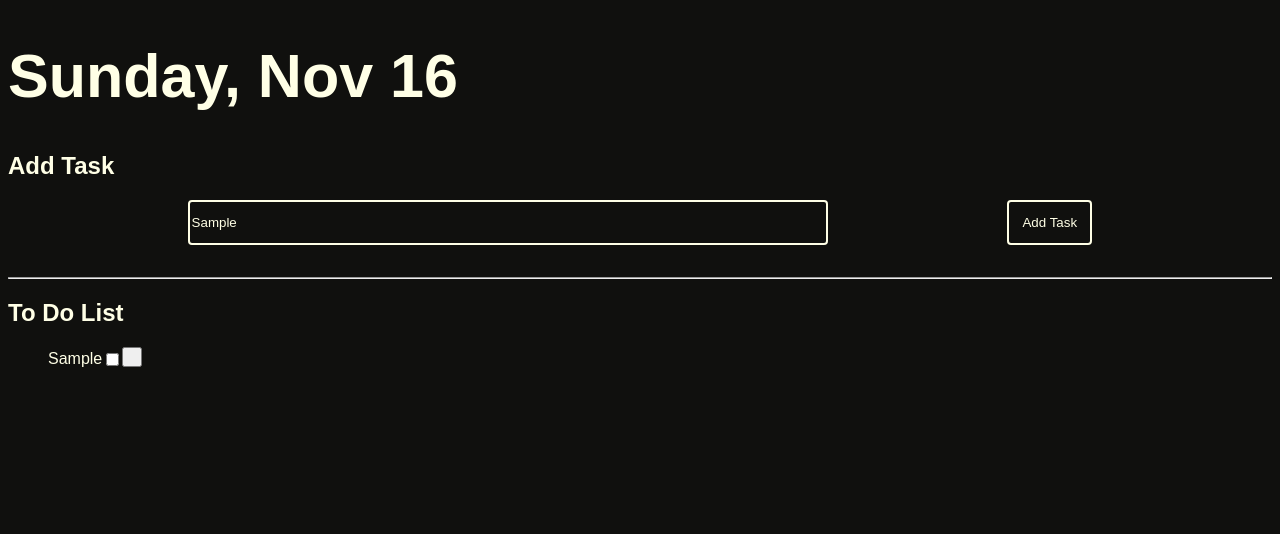
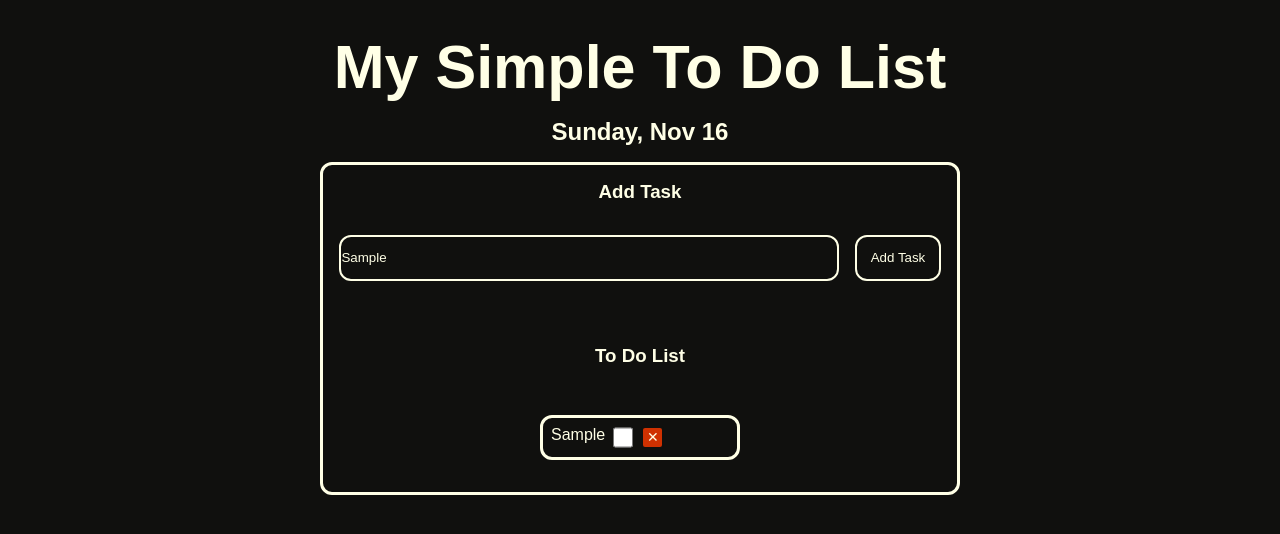
Before and after one commit to YassinTM/TodoList, a plain HTML site: page index.html in a window 1280 px wide. Both pictures are taken after typing "Sample" into the empty fields and a click on the button "Add Task". Drawn offline with Linux system fonts and the light colour scheme; a web font is replaced by a local one.

Commit message:
Adjusted styling for app

```diff
--- a/index.html
+++ b/index.html
@@ -14,19 +14,20 @@
     </nav>
 
     <main>
-        <h1></h1>
+        <h1>My Simple To Do List</h1>
+        <h2></h2>
+        <div class="card">
+        <h3>Add Task</h3>
+        <div class="addTask">
+            <input id="taskaddinput"></input>
+            <button id="taskaddbutton">Add Task</button>
+        </div>
 
-        <h2>Add Task</h2>
-        <div class="addTask">
+        <h3>To Do List</h3>
+        <ul id="tasklist">
+        </ul>
+        </div>
 
-        <input id="taskaddinput"></input>
-        <button id="taskaddbutton">Add Task</button>
-        </div>
-        <hr class="rounded">
-        <h2>To Do List</h2>
-        <ul id="tasklist">
-
-        </ul>
     </main>
 
     <footer>
--- a/script.js
+++ b/script.js
@@ -22,7 +22,7 @@ let currentDate = new Date().toLocaleDateString("en-US", {
   day: "numeric",
 });
 //Fill live date in H1
-document.querySelector("h1").innerText = currentDate;
+document.querySelector("h2").innerText = currentDate;
 
 function addTask() {
   //saving text from input into variable
@@ -70,6 +70,7 @@ function renderTask() {
     });
     //create the delete button
     let deletebutton = document.createElement("button");
+    deletebutton.innerText = "✕"
 //add event listener to that button to listen for a click
     deletebutton.addEventListener("click", function () {
       //function filters all items in array, adds every item that is not = to the one being deleted to new array and saves to "new array" called taskArray - replacing the old one
--- a/style.css
+++ b/style.css
@@ -1,4 +1,10 @@
+* {
+  margin: 0;
+  padding: 0;
+  box-sizing: border-box;
+}
 body {
+  padding: 1rem;
   background-color: rgb(16, 16, 14);
   color: rgb(255, 255, 230);
   font-size: 1rem;
@@ -10,15 +16,38 @@ p {
 h1 {
   font-family: "Clash Display", sans-serif;
   font-size: 3.815rem; /*Trying to use rules of major third*/
+    text-align: center;
+    margin: 1rem;
+
+}
+h2{
+  text-align: center;
+    margin: 1rem;
+}
+
+.card {
+  background-color: rgb(16, 16, 14);
+    border-color: rgb(255, 255, 230);
+  border-style: solid;
+    border-radius: 12px;
+    padding: 1rem;
+    display: flex;
+    flex-direction: column;
+    align-items: center;
+    gap: 2rem;
+    width: fit-content;
+      margin: 1rem auto;
+
+
 }
 .addTask {
   display: flex;
   justify-content: space-evenly;
   margin-bottom: 2rem;
+  gap: 1rem;
 }
 .addTask button {
-  border-radius: 4px;
-
+  border-radius: 12px;
   padding: 1em;
   background-color: rgb(16, 16, 14);
   color: rgb(255, 255, 230);
@@ -32,8 +61,8 @@ h1 {
 }
 .addTask input {
   resize: none;
-  border-radius: 4px;
-  width: 50%;
+  border-radius: 12px;
+  width: 500px;
   background-color: rgb(16, 16, 14);
   color: rgb(255, 255, 230);
   font-family: "Chillax", sans-serif;
@@ -43,20 +72,56 @@ h1 {
 #tasklist {
   list-style: none;
 }
-.completedTask {
-  text-decoration: line-through;
-  text-decoration-color: orange;
-  opacity: 0.8;
+
+#tasklist li {
+  color: rgb(255, 255, 230);
+  border-color: rgb(255, 255, 230);
+  border-style: solid;
+  border-radius: 12px;
+  padding: 0.5rem;
+  width: fill;
+  min-width: 200px;
+  margin: 1rem;
+  display: flex;
+  justify-content: left;
+  gap: 0.5rem;
+
 }
-#tasklist input {
+#tasklist li input {
   /*
   background-color: rgb(16, 16, 14);
   border-color: rgb(255, 255, 230);
   border-radius: 4px;
   /*styles above not working? have to check it out*/
   vertical-align: middle;
+  width: 20px;
+  aspect-ratio: 1/1;
+  border-color: rgb(16, 16, 14);
 }
-#tasklist li button{
+#tasklist li button {
+  vertical-align: middle;
+  background-color: rgb(207, 49, 1);
+  border-style: solid;
+  border-color: rgb(16, 16, 14);
+  border-radius: 4px;
   width: 20px;
-  aspect-ratio: 1;
+  height: 20px;
+  padding: 0.6rem;
+  display: flex;
+  align-items: center;
+  justify-content: center;
+  font-size: 14px;
+    color: rgb(255, 255, 230);
+
+
 }
+#tasklist li button:hover {
+  background-color: rgb(255, 66, 66);
+}
+/*more specificity to override default styling*/
+#tasklist li.completedTask {
+  text-decoration: line-through;
+  text-decoration-color: rgb(207, 49, 1);
+  color: rgba(68, 68, 64, 0.637);
+  background-color: rgb(255, 255, 230);
+}
```
